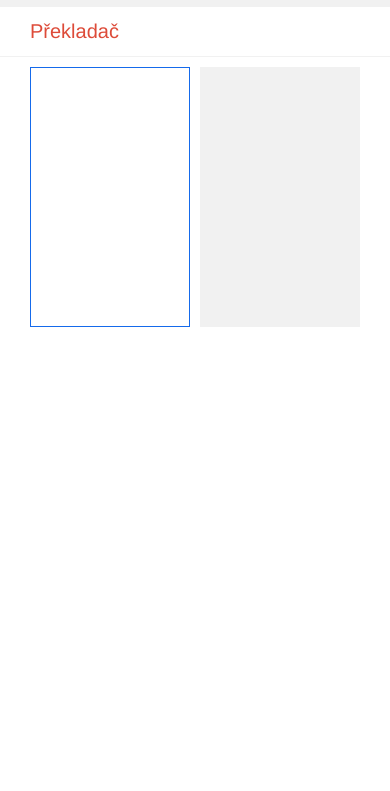
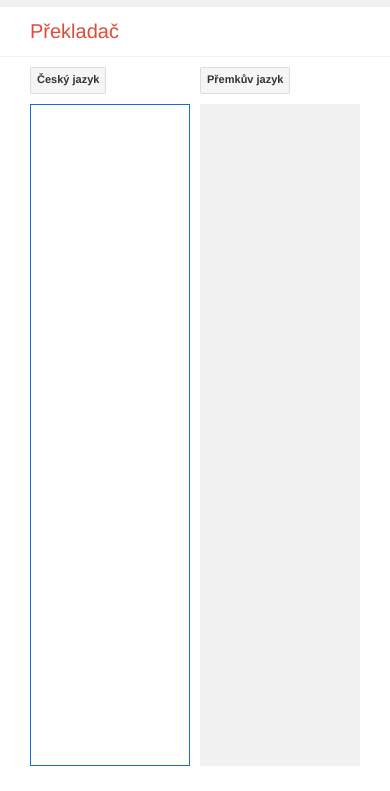
Before and after one commit to hypertornado/premek, a plain HTML site: page index.html in a window 390 px wide. Shown: the part 53-844 px from the top of the page. Drawn offline with Linux system fonts and the light colour scheme.

Commit message:
responsive

```diff
--- a/css/style.css
+++ b/css/style.css
@@ -39,6 +39,7 @@ textarea, #translated {
     height: 260px;
     padding: 5px;
     font-size: 20px;
+    height: calc(100% - 182px);
 }
 
 textarea {
@@ -52,3 +53,34 @@ textarea:focus {
     outline:none;
     box-shadow: none;
 }
+
+.b {
+    height: 27px;
+    border: 1px solid rgba(0, 0, 0, 0.0980392);
+    font-size: 11px;
+    font-weight: bold;
+    background: #f5f5f5 !important;
+    border-radius: 2px;
+}
+
+.prem, .ces {
+    width: calc(50% - 35px);
+    padding-bottom: 10px;
+}
+
+.ces {
+    margin-left: 30px;
+}
+
+.prem {
+    float: right;
+    margin-right: 30px;
+}
+
+body {
+    position: absolute;
+  top: 0px;
+  left: 0px;
+  right: 0px;
+  bottom: 0px;
+}
--- a/index.html
+++ b/index.html
@@ -30,6 +30,14 @@
         Překladač
         </div>
 
+        <div class="prem">
+          <button class="b">Přemkův jazyk</button>
+        </div>
+
+        <div class="ces">
+        <button class="b">Český jazyk</button>
+        </div>
+
 
         <div id="translated"></div>
         <textarea id="ta1" spellcheck="false"></textarea>
```
